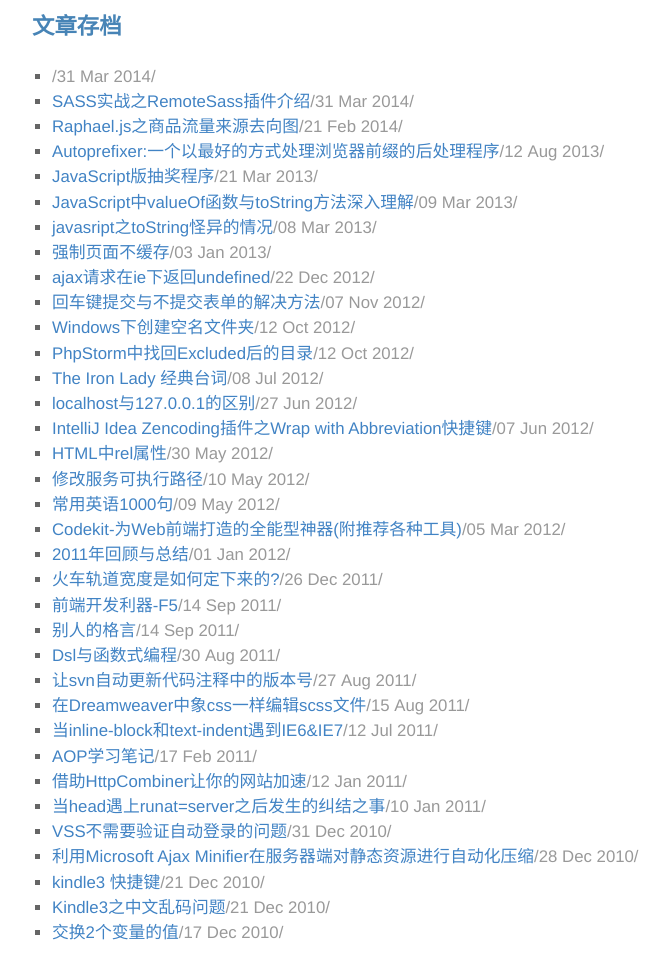
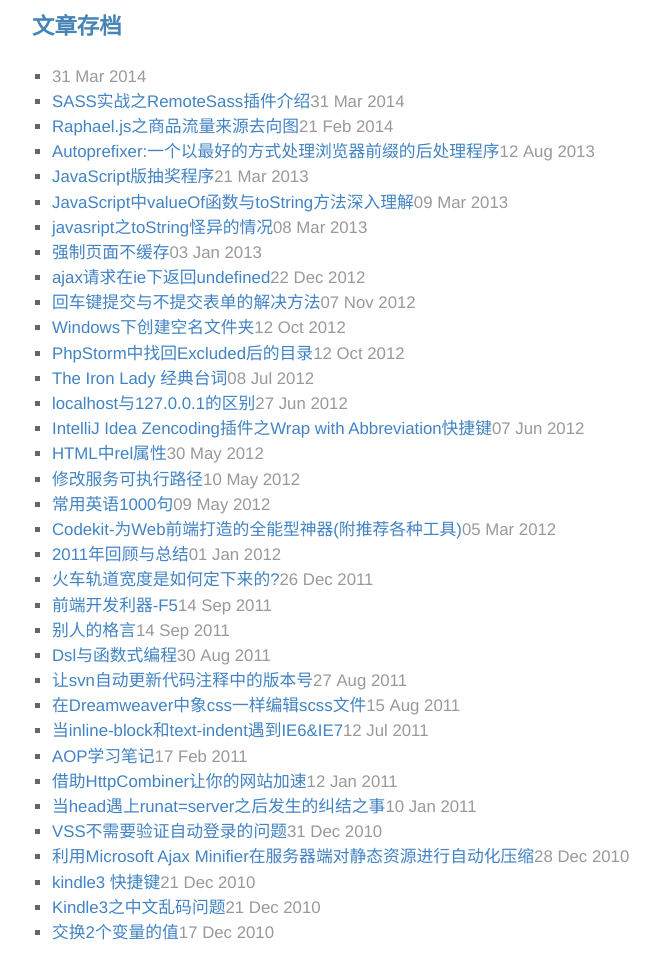
Before and after one commit to aNd1coder/and1coder.github.com, a Jekyll site: the page built from archive.md, in a window 1280 px wide. Shown: the whole page, without its empty margins (298-967 px from the left). Built offline with Jekyll 4.4.1, drawn with Linux system fonts in a browser that asks for light colours; Markdown is read by kramdown in place of the engine named in the settings.

```diff
--- a/archive.md
+++ b/archive.md
@@ -5,6 +5,6 @@
 ---
 <ul class="posts">
     {% for post in site.posts %}
-    <li><a href="{{site.baseurl }}{{ post.url }}">{{ post.title }}</a><span class="date">/{{ post.date | date_to_string }}/</span></li>
+    <li><a href="{{site.baseurl }}{{ post.url }}">{{ post.title }}</a><span class="date">{{ post.date | date_to_string }}</span></li>
     {% endfor %}
 </ul>
```
